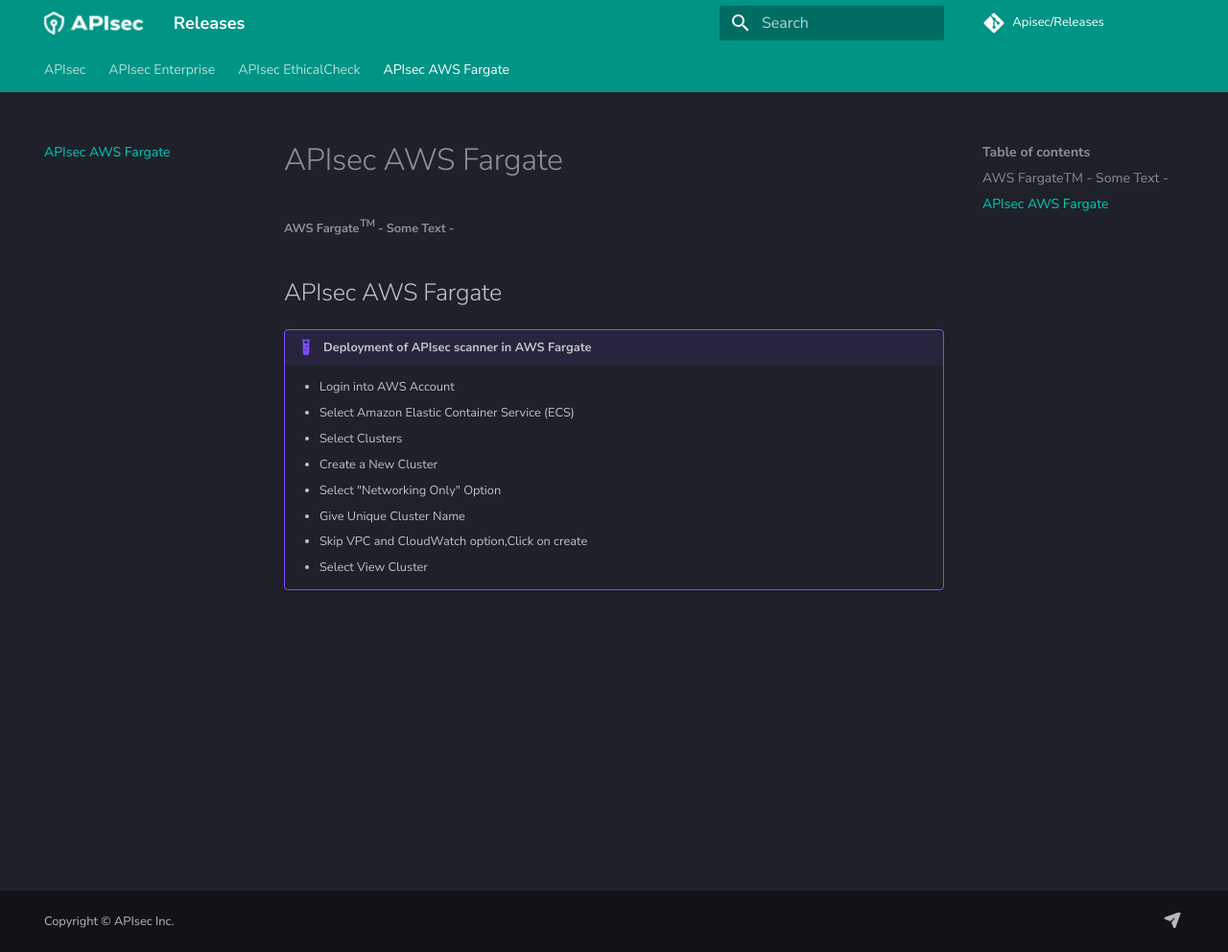
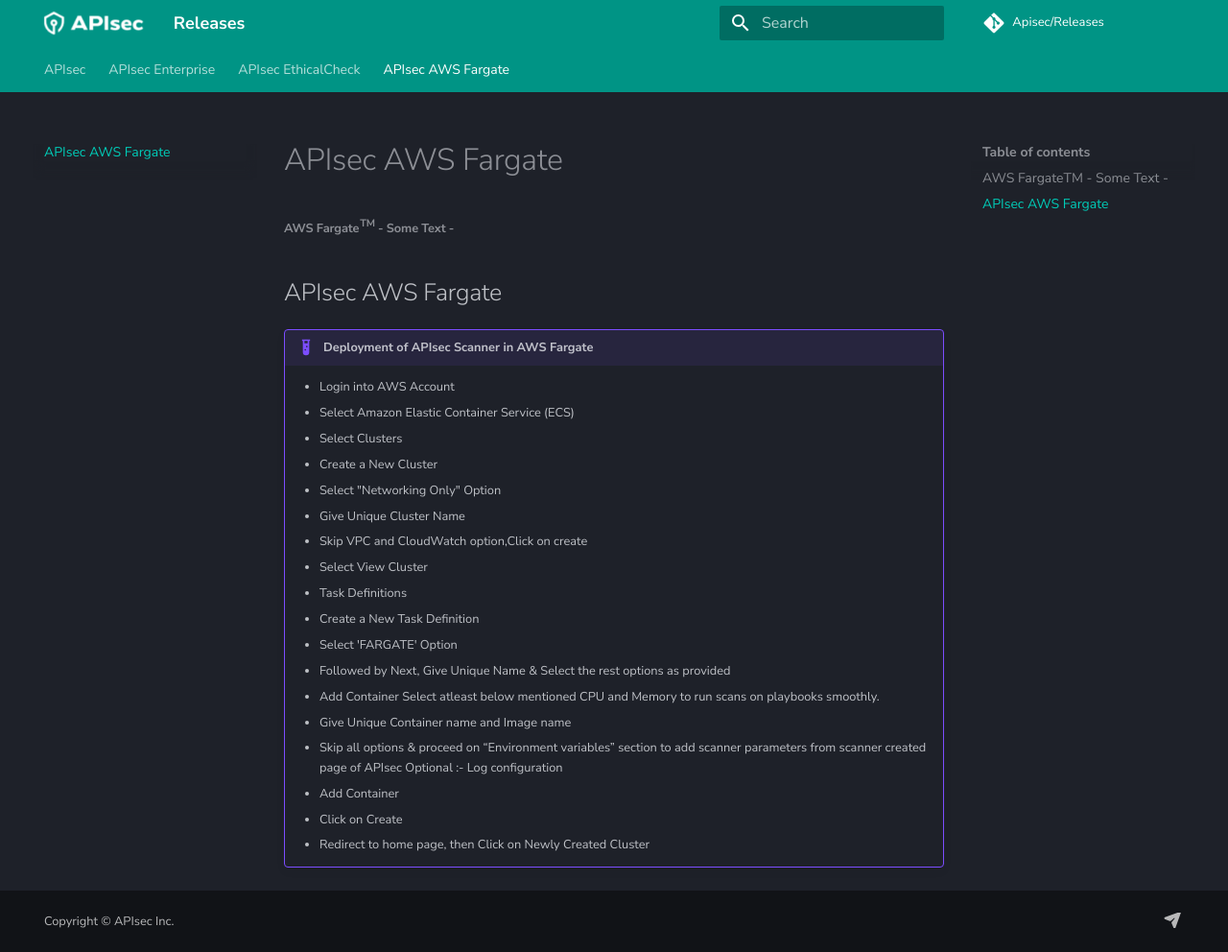
Before and after one commit to apisec-inc/releases, an MkDocs documentation site: the page built from docs/apisec-AWS-Fargate.md, in a window 1280 px wide and 992 px high. Shown: the whole window at 96% size. Built offline with MkDocs 1.6.1 and Material for MkDocs 9.7.7, drawn with Linux system fonts in a browser that asks for light colours.

Commit message:
Update apisec-AWS-Fargate.md

```diff
--- a/docs/apisec-AWS-Fargate.md
+++ b/docs/apisec-AWS-Fargate.md
@@ -6,7 +6,7 @@
 
 ## APIsec AWS Fargate
 
-!!! example "Deployment of APIsec scanner in AWS Fargate"
+!!! example "Deployment of APIsec Scanner in AWS Fargate"
 
 	- Login into AWS Account
 	- Select Amazon Elastic Container Service (ECS)
@@ -16,3 +16,15 @@
 	- Give Unique Cluster Name
 	- Skip VPC and CloudWatch option,Click on create
 	- Select View Cluster
+	- Task Definitions
+	- Create a New Task Definition
+	- Select 'FARGATE' Option
+	- Followed by Next, Give Unique Name & Select the rest options as provided
+	- Add Container
+	  Select atleast below mentioned CPU and Memory to run scans on playbooks smoothly.
+	- Give Unique Container name and Image name
+	- Skip all options & proceed on “Environment variables” section to add scanner parameters from scanner created page of APIsec
+	   Optional :- Log configuration
+	 - Add Container
+	 - Click on Create
+	 - Redirect to home page, then Click on Newly Created Cluster
```
